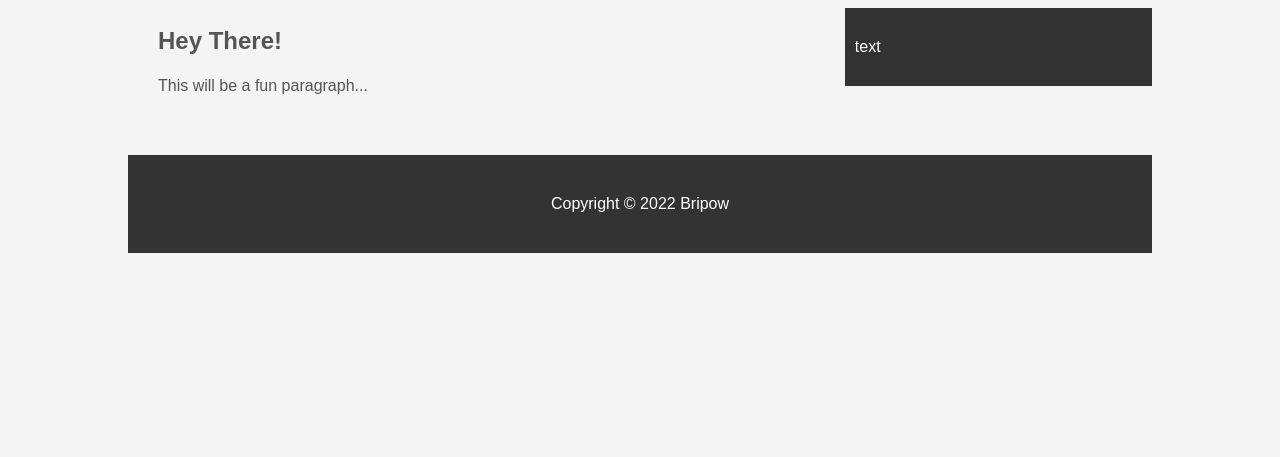
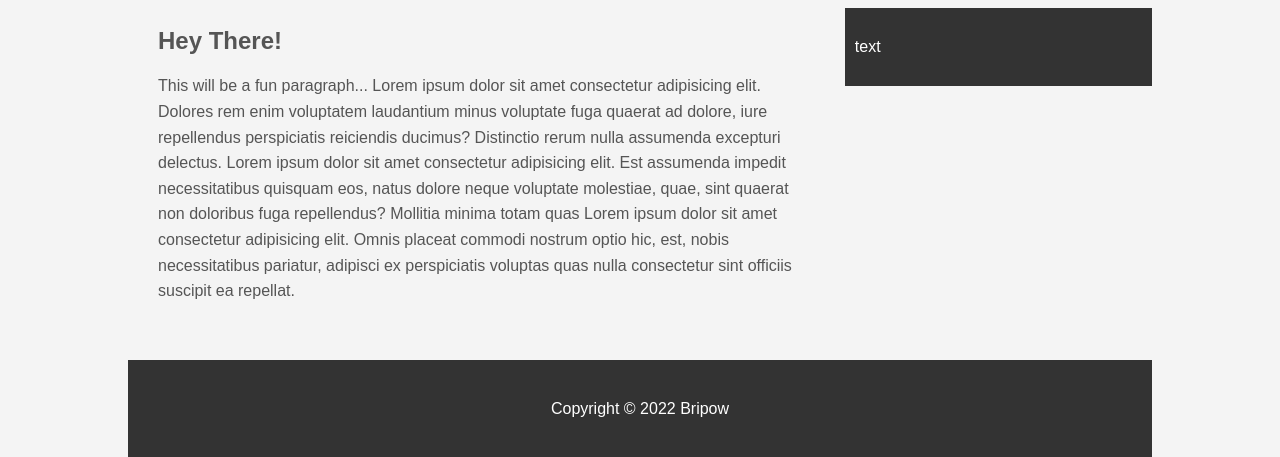
Before and after one commit to bripow/bripow.github.io, a plain HTML site: page index.html in a window 1280 px wide. Shown: the part 448-905 px from the top of the page. Before the commit the page ends 800 px from the top, so only its background shows below. Drawn offline with Linux system fonts and the light colour scheme.

Commit message:
Update index.html

```diff
--- a/index.html
+++ b/index.html
@@ -34,7 +34,13 @@
 <div class="container">
         <section id="main">
             <h1>Hey There!</h1>
-            <p> This will be a fun paragraph...</p>
+            <p> This will be a fun paragraph... Lorem ipsum dolor sit amet consectetur adipisicing elit.
+                Dolores rem enim voluptatem laudantium minus voluptate fuga quaerat ad dolore, iure repellendus
+                perspiciatis reiciendis ducimus? Distinctio rerum nulla assumenda excepturi delectus. Lorem ipsum
+                dolor sit amet consectetur adipisicing elit. Est assumenda impedit necessitatibus quisquam eos, natus
+                dolore neque voluptate molestiae, quae, sint quaerat non doloribus fuga repellendus? Mollitia minima totam
+                quas Lorem ipsum dolor sit amet consectetur adipisicing elit. Omnis placeat commodi nostrum optio hic, est, nobis
+                necessitatibus pariatur, adipisci ex perspiciatis voluptas quas nulla consectetur sint officiis suscipit ea repellat.</p>
         </section>
         <aside id="sidebar">
             <p>text</p>
```
